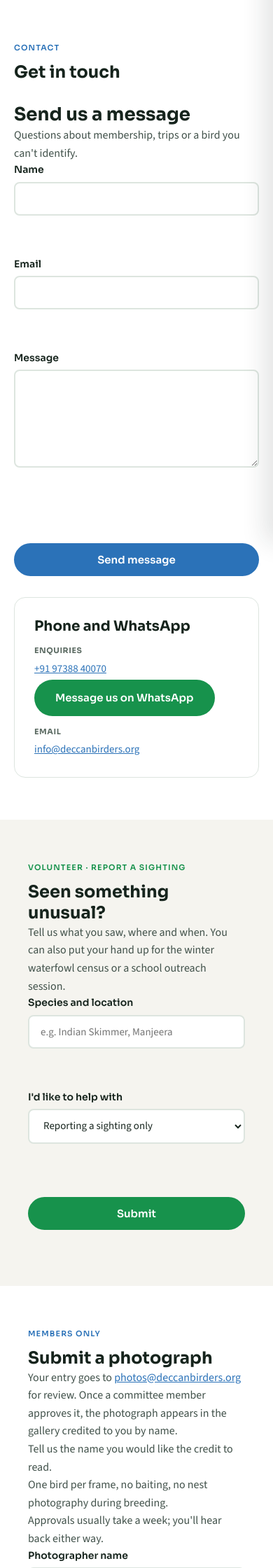
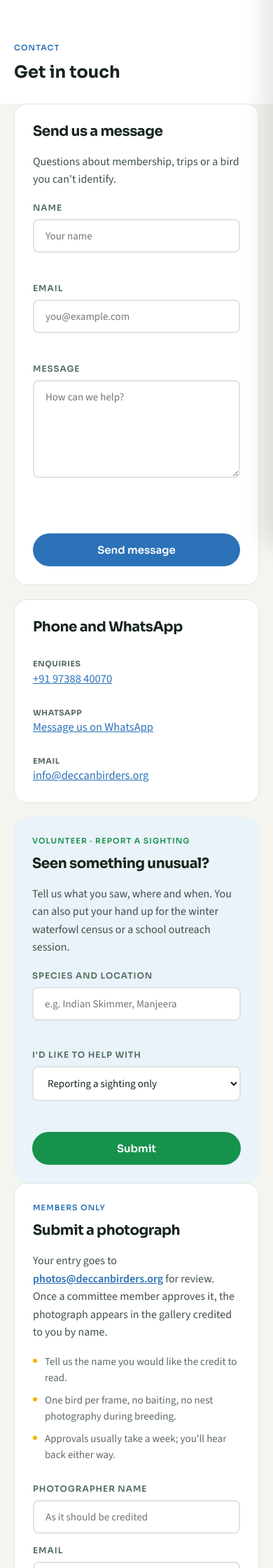
Before and after one commit to Mula360/Deccanbirdersweb, a WordPress theme: template page-contact.php in a window 390 px wide. Shown: the part 69-2309 px from the top of the page at 70% size. Run offline with PHP 8.4 and a stand-in for WordPress, Linux system fonts and the light colour scheme; the site name, menu and one post (Sample post) are stand-ins, and other content is empty; some libraries are stand-ins or nearby versions.

Commit message:
Rebuild Contact page to the authoritative design layout
Cloned Mula360/DBHTMLSite now that GitHub auth works. That file is byte-
identical to the 7 Sep local copy (640,577 bytes) — not the 14 Sep one I
had been treating as current — and it has no Events section at all, which
is what the reference PDFs showed. So the repo file is the source of
truth and the 14 Sep local file was a divergent copy.

The Contact page layout was wrong in structure, not just styling:

- The "Volunteer · Report a sighting" block is a tinted (#EAF2FA) card in
  the RIGHT column, stacked directly beneath the "Phone and WhatsApp"
  card — not the full-width band on its own I had built.
- Row 1 is a two-column auto-fit grid: "Send us a message" card on the
  left, that stacked pair on the right.
- "Submit a photograph" is its own full-width card, internally two
  columns (notes left, form right), with fields PAIRED in rows —
  Photographer name | Email, then Species | Where and when — rather than
  one per line.
- WhatsApp belongs inside the info card as a labelled link, not the
  standalone green button I had.
- Fields use the design's label-wraps-input pattern with small uppercase
  labels, and the placeholders the design specifies ("Your name",
  "you@example.com", "How can we help?", "As it should be credited",
  "e.g. Indian Roller", "Ameenpur Lake, Sep 2026").
- Submit-notes bullets are yellow dots; dropzone matches the design
  (1.5px dashed #B9C8DC, 12px radius, #F5F8F6 fill).

Existing input styling extended to the new .stacked-form pattern, and all
the JS hooks main.js relies on (#db-contact-form field names, #error-*,
#form-global-error, #db-sighting-report-form) are preserved.

Co-Authored-By: Claude Opus 5 (1M context) <noreply@anthropic.com>
Claude-Session: https://claude.ai/code/session_01GUrsWnSiYCZcu2vSm3Jqcx

```diff
--- a/assets/css/main.css
+++ b/assets/css/main.css
@@ -753,18 +753,23 @@ body.nav-open { overflow: hidden; }
 }
 .submission-form input:focus,
 .submission-form select:focus,
-.submission-form textarea:focus { outline: none; border-color: var(--blue); }
+.submission-form textarea:focus,
+.stacked-form input:focus,
+.stacked-form select:focus,
+.stacked-form textarea:focus { outline: none; border-color: var(--blue); }
 .submission-form .form-hint { font-size: 12px; color: var(--text-muted); margin-top: 4px; }
 .submission-form .form-checkbox { display: flex; align-items: flex-start; gap: 8px; font-size: 13px; color: var(--text-muted); }
 .submission-form .form-checkbox input { width: auto; margin-top: 3px; }
 .dropzone {
-  border: 2px dashed var(--border);
-  border-radius: var(--radius-sm);
-  padding: 24px;
+  border: 1.5px dashed #B9C8DC;
+  border-radius: 12px;
+  padding: 26px 20px;
   text-align: center;
+  background: #F5F8F6; /* design token for this element specifically */
   color: var(--text-muted);
   font-size: 14px;
 }
+.dropzone input[type="file"] { margin-top: 12px; }
 
 /* -------------------------------------------------------------------------
    Fact / humour cards ([db_bird_fact], [db_birding_joke])
@@ -1163,7 +1168,11 @@ body.lightbox-open { overflow: hidden; }
 .db-contact-form textarea,
 .submission-form input,
 .submission-form select,
-.submission-form textarea {
+.submission-form textarea,
+.stacked-form input[type="text"],
+.stacked-form input[type="email"],
+.stacked-form select,
+.stacked-form textarea {
   width: 100%;
   font-family: var(--font-body);
   font-size: 15px;
@@ -1181,7 +1190,82 @@ body.lightbox-open { overflow: hidden; }
 .submission-form select:focus,
 .submission-form textarea:focus { outline: none; border-color: var(--blue); }
 .db-contact-form textarea,
-.submission-form textarea { min-height: 140px; resize: vertical; }
+.submission-form textarea,
+.stacked-form textarea { min-height: 140px; resize: vertical; }
+/* -------------------------------------------------------------------------
+   Contact page — card grid, stacked fields, photo-submit card
+   ---------------------------------------------------------------------- */
+.contact-grid {
+  padding: clamp(36px, 5vw, 56px) 20px clamp(60px, 8vw, 96px);
+  display: grid;
+  grid-template-columns: repeat(auto-fit, minmax(300px, 1fr));
+  gap: 20px;
+  align-items: start;
+}
+.contact-col { display: grid; gap: 20px; }
+
+.contact-card {
+  background: #fff;
+  border: 1px solid var(--border);
+  border-radius: 18px;
+  padding: clamp(26px, 3.2vw, 38px);
+}
+/* Tinted variant (the volunteer / report-a-sighting card) has no border. */
+.contact-card--tint { background: var(--blue-light); border: none; }
+
+.card-heading {
+  font-family: var(--font-head);
+  font-size: clamp(20px, 2.4vw, 24px);
+  font-weight: 700;
+  letter-spacing: -0.025em;
+  margin-bottom: 18px;
+}
+.card-intro { margin-bottom: 18px; }
+
+.contact-details { display: grid; gap: 14px; font-size: 16.5px; line-height: 1.5; }
+
+/* Label-wraps-input field pattern used across the contact forms. */
+.stacked-form { display: grid; gap: 14px; align-content: start; }
+.stacked-form--tight { gap: 12px; }
+.stacked-field { display: grid; gap: 7px; }
+.stacked-label {
+  font-family: var(--font-head);
+  font-size: 12px;
+  font-weight: 600;
+  letter-spacing: 0.08em;
+  text-transform: uppercase;
+  color: #4E6B5C;
+}
+.field-row { display: grid; grid-template-columns: repeat(auto-fit, minmax(150px, 1fr)); gap: 14px; }
+
+.photo-submit-card {
+  background: #fff;
+  border: 1px solid var(--border);
+  border-radius: 18px;
+  padding: clamp(26px, 3.4vw, 40px);
+  display: grid;
+  grid-template-columns: repeat(auto-fit, minmax(280px, 1fr));
+  gap: clamp(28px, 4vw, 48px);
+}
+.submit-notes { display: grid; gap: 10px; margin-top: 16px; }
+.submit-notes li {
+  display: flex;
+  gap: 11px;
+  align-items: flex-start;
+  font-size: 15px;
+  line-height: 1.5;
+  color: var(--text-muted);
+}
+.submit-notes li::before {
+  content: '';
+  margin-top: 7px;
+  width: 6px;
+  height: 6px;
+  flex-shrink: 0;
+  border-radius: 99px;
+  background: var(--yellow);
+}
+
 .form-field { margin-bottom: 20px; }
 .field-error { display: block; color: #B3261E; font-size: 12px; margin-top: 4px; min-height: 16px; }
 #form-global-error { color: #B3261E; font-size: 14px; min-height: 20px; }
--- a/page-contact.php
+++ b/page-contact.php
@@ -2,10 +2,14 @@
 /**
  * Template for the Contact page — rendered directly in PHP (no Elementor).
  *
- * Matches the design: "Send us a message" form, phone/WhatsApp block, the
- * combined "Volunteer · Report a sighting" section, and "Submit a photograph".
- * The design folds volunteering into the sighting form via the "I'd like to
- * help with" select rather than having a separate volunteer form.
+ * Layout follows the design (Mula360/DBHTMLSite):
+ *   Row 1 — two auto-fit columns:
+ *     left  : "Send us a message" card
+ *     right : stacked "Phone and WhatsApp" card + tinted
+ *             "Volunteer · Report a sighting" card
+ *   Row 2 — full-width "Submit a photograph" card, itself two columns
+ *           (notes on the left, form on the right with paired field rows).
+ * There is no join band on this page, per the design's showJoinBand rule.
  */
 get_header();
 while (have_posts()) : the_post();
@@ -22,105 +26,120 @@ while (have_posts()) : the_post();
   </div>
 </section>
 
-<section class="section-white two-col-60-40 section-boxed" style="padding-bottom:60px;">
-  <div>
-    <h2 style="font-size:26px;">Send us a message</h2>
-    <p>Questions about membership, trips or a bird you can't identify.</p>
-    <form id="db-contact-form" class="submission-form" novalidate>
-      <div class="form-field">
-        <label for="cf-name">Name</label>
-        <input type="text" id="cf-name" name="name" required>
+<section class="section-boxed contact-grid">
+  <div class="contact-card">
+    <h2 class="card-heading">Send us a message</h2>
+    <p class="card-intro">Questions about membership, trips or a bird you can't identify.</p>
+    <form id="db-contact-form" class="stacked-form" novalidate>
+      <label class="stacked-field">
+        <span class="stacked-label">Name</span>
+        <input type="text" name="name" placeholder="Your name" required>
         <span class="field-error" id="error-name"></span>
-      </div>
-      <div class="form-field">
-        <label for="cf-email">Email</label>
-        <input type="email" id="cf-email" name="email" required>
+      </label>
+      <label class="stacked-field">
+        <span class="stacked-label">Email</span>
+        <input type="email" name="email" placeholder="you@example.com" required>
         <span class="field-error" id="error-email"></span>
-      </div>
-      <div class="form-field">
-        <label for="cf-message">Message</label>
-        <textarea id="cf-message" name="message" rows="5" required></textarea>
+      </label>
+      <label class="stacked-field">
+        <span class="stacked-label">Message</span>
+        <textarea name="message" rows="5" placeholder="How can we help?" required></textarea>
         <span class="field-error" id="error-message"></span>
-      </div>
+      </label>
       <p class="field-error" id="form-global-error"></p>
       <button type="submit" class="btn btn-primary">Send message</button>
     </form>
   </div>
+
+  <div class="contact-col">
+    <div class="contact-card">
+      <h2 class="card-heading">Phone and WhatsApp</h2>
+      <div class="contact-details">
         <div>
-    <div class="contact-info-block">
-      <h2 style="font-size:20px;margin-bottom:12px;">Phone and WhatsApp</h2>
           <span class="contact-info-label">Enquiries</span>
-      <p><a href="tel:<?php echo esc_attr(preg_replace('/\s+/', '', $phone)); ?>"><?php echo esc_html($phone); ?></a></p>
+          <div><a href="tel:<?php echo esc_attr(preg_replace('/\s+/', '', $phone)); ?>"><?php echo esc_html($phone); ?></a></div>
+        </div>
+        <div>
           <?php if ($wa): ?>
-        <p><a href="https://wa.me/<?php echo esc_attr($wa); ?>" target="_blank" rel="noopener" class="btn btn-secondary">Message us on WhatsApp</a></p>
+            <span class="contact-info-label">WhatsApp</span>
+            <div><a href="https://wa.me/<?php echo esc_attr($wa); ?>" target="_blank" rel="noopener">Message us on WhatsApp</a></div>
           <?php endif; ?>
+        </div>
+        <div>
           <span class="contact-info-label">Email</span>
-      <p><a href="mailto:info@deccanbirders.org">info@deccanbirders.org</a></p>
+          <div><a href="mailto:info@deccanbirders.org">info@deccanbirders.org</a></div>
         </div>
       </div>
-</section>
+    </div>
 
-<section class="section-surface" style="padding: 60px 20px 80px;">
-  <div class="section-boxed">
+    <div class="contact-card contact-card--tint">
       <span class="eyebrow" style="color:var(--green);">Volunteer · Report a sighting</span>
-    <h2>Seen something unusual?</h2>
-    <p>Tell us what you saw, where and when. You can also put your hand up for the winter waterfowl census or a school outreach session.</p>
-    <form id="db-sighting-report-form" class="submission-form" novalidate>
-      <div class="form-field">
-        <label for="sr-species-location">Species and location</label>
-        <input type="text" id="sr-species-location" name="species_location" placeholder="e.g. Indian Skimmer, Manjeera" required>
+      <h2 class="card-heading">Seen something unusual?</h2>
+      <p class="card-intro">Tell us what you saw, where and when. You can also put your hand up for the winter waterfowl census or a school outreach session.</p>
+      <form id="db-sighting-report-form" class="stacked-form stacked-form--tight" novalidate>
+        <label class="stacked-field">
+          <span class="stacked-label">Species and location</span>
+          <input type="text" name="species_location" placeholder="e.g. Indian Skimmer, Manjeera" required>
           <span class="field-error" id="sr-error-species-location"></span>
-      </div>
-      <div class="form-field">
-        <label for="sr-help-with">I'd like to help with</label>
-        <select id="sr-help-with" name="help_with">
+        </label>
+        <label class="stacked-field">
+          <span class="stacked-label">I'd like to help with</span>
+          <select name="help_with">
             <option>Reporting a sighting only</option>
             <option>Annual waterfowl census</option>
             <option>Field trip coordination</option>
             <option>School and college outreach</option>
             <option>PITTA newsletter</option>
           </select>
-      </div>
+        </label>
         <p class="field-error" id="sr-error-global"></p>
         <button type="submit" class="btn btn-secondary">Submit</button>
       </form>
     </div>
+  </div>
 </section>
 
-<section class="section-white" style="padding: 60px 20px 80px;">
-  <div class="section-boxed">
-    <span class="eyebrow" style="color:var(--blue);">Members Only</span>
-    <h2>Submit a photograph</h2>
-    <p>Your entry goes to <a href="mailto:photos@deccanbirders.org">photos@deccanbirders.org</a> for review. Once a committee member approves it, the photograph appears in the gallery credited to you by name.</p>
-    <ul>
+<section class="section-boxed" style="padding: 0 20px clamp(60px,8vw,96px);">
+  <div class="photo-submit-card">
+    <div>
+      <span class="eyebrow" style="color:var(--blue);">Members only</span>
+      <h2 class="card-heading">Submit a photograph</h2>
+      <p class="card-intro">Your entry goes to <a href="mailto:photos@deccanbirders.org"><strong>photos@deccanbirders.org</strong></a> for review. Once a committee member approves it, the photograph appears in the gallery credited to you by name.</p>
+      <ul class="submit-notes">
         <li>Tell us the name you would like the credit to read.</li>
         <li>One bird per frame, no baiting, no nest photography during breeding.</li>
         <li>Approvals usually take a week; you'll hear back either way.</li>
       </ul>
-    <form id="db-photo-submit-form" class="submission-form" novalidate>
-      <div class="form-field">
-        <label for="ps-name-2">Photographer name</label>
-        <input type="text" id="ps-name-2" name="name" required>
     </div>
-      <div class="form-field">
-        <label for="ps-email-2">Email</label>
-        <input type="email" id="ps-email-2" name="email" required>
+    <form id="db-photo-submit-form" class="stacked-form" novalidate>
+      <div class="field-row">
+        <label class="stacked-field">
+          <span class="stacked-label">Photographer name</span>
+          <input type="text" name="name" placeholder="As it should be credited" required>
+        </label>
+        <label class="stacked-field">
+          <span class="stacked-label">Email</span>
+          <input type="email" name="email" placeholder="you@example.com" required>
+        </label>
       </div>
-      <div class="form-field">
-        <label for="ps-species-2">Species</label>
-        <input type="text" id="ps-species-2" name="species" required>
+      <div class="field-row">
+        <label class="stacked-field">
+          <span class="stacked-label">Species</span>
+          <input type="text" name="species" placeholder="e.g. Indian Roller" required>
+        </label>
+        <label class="stacked-field">
+          <span class="stacked-label">Where and when</span>
+          <input type="text" name="location" placeholder="Ameenpur Lake, Sep 2026" required>
+        </label>
       </div>
-      <div class="form-field">
-        <label for="ps-location-2">Where and when</label>
-        <input type="text" id="ps-location-2" name="location" required>
+      <label class="stacked-field">
+        <span class="stacked-label">Photograph</span>
+        <div class="dropzone">
+          <div>Drop a JPEG here, or browse</div>
+          <div class="form-hint">Up to 10 MB. Please keep the EXIF data intact.</div>
+          <input type="file" name="photo" accept="image/jpeg" required>
         </div>
-      <div class="form-field">
-        <label for="ps-photo-2">Photograph</label>
-        <div class="dropzone">Drop a JPEG here, or browse
-          <input type="file" id="ps-photo-2" name="photo" accept="image/jpeg" required>
-          <p class="form-hint">Up to 10 MB. Please keep the EXIF data intact.</p>
-        </div>
-      </div>
+      </label>
       <label class="form-checkbox">
         <input type="checkbox" name="consent" required>
         I took this photograph and allow Deccan Birders to publish it with my credit.
```
Lines whose indentation alone changed are shown as unchanged.
